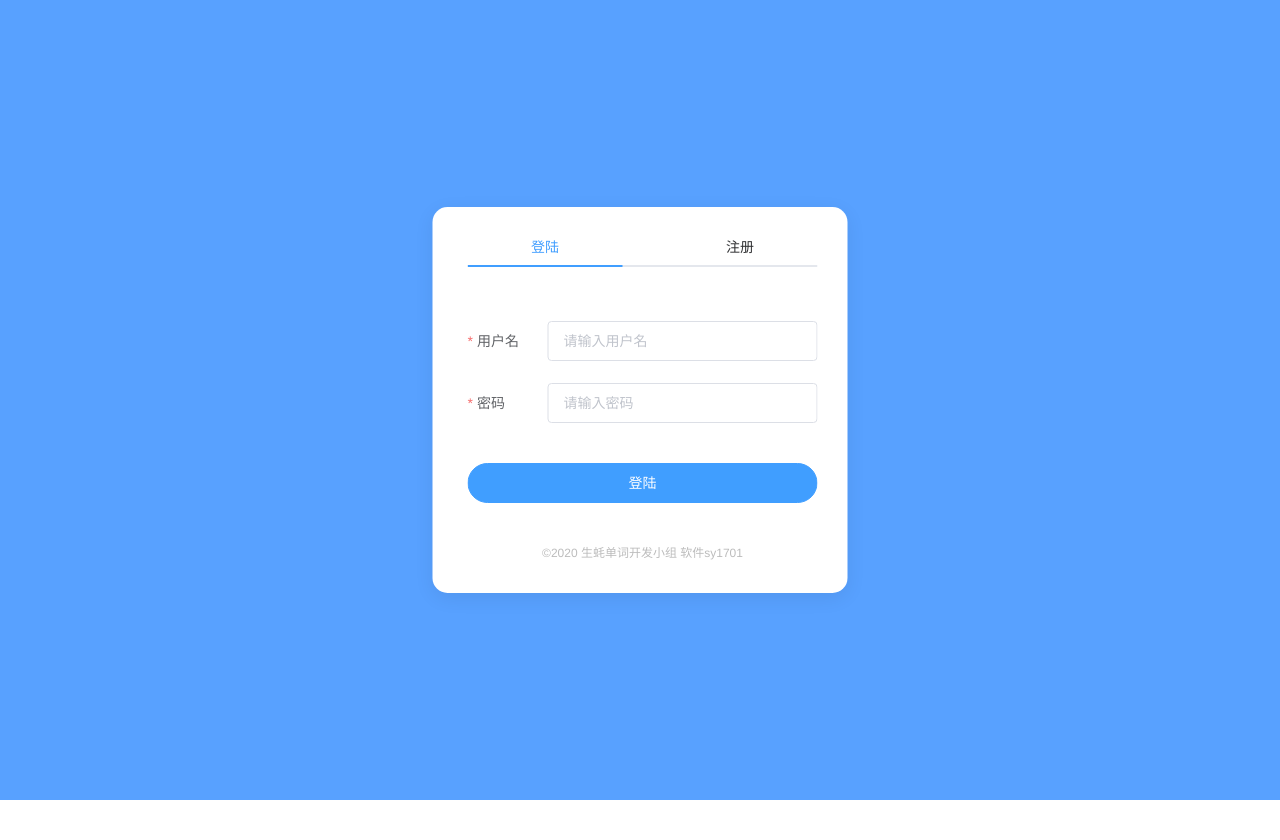
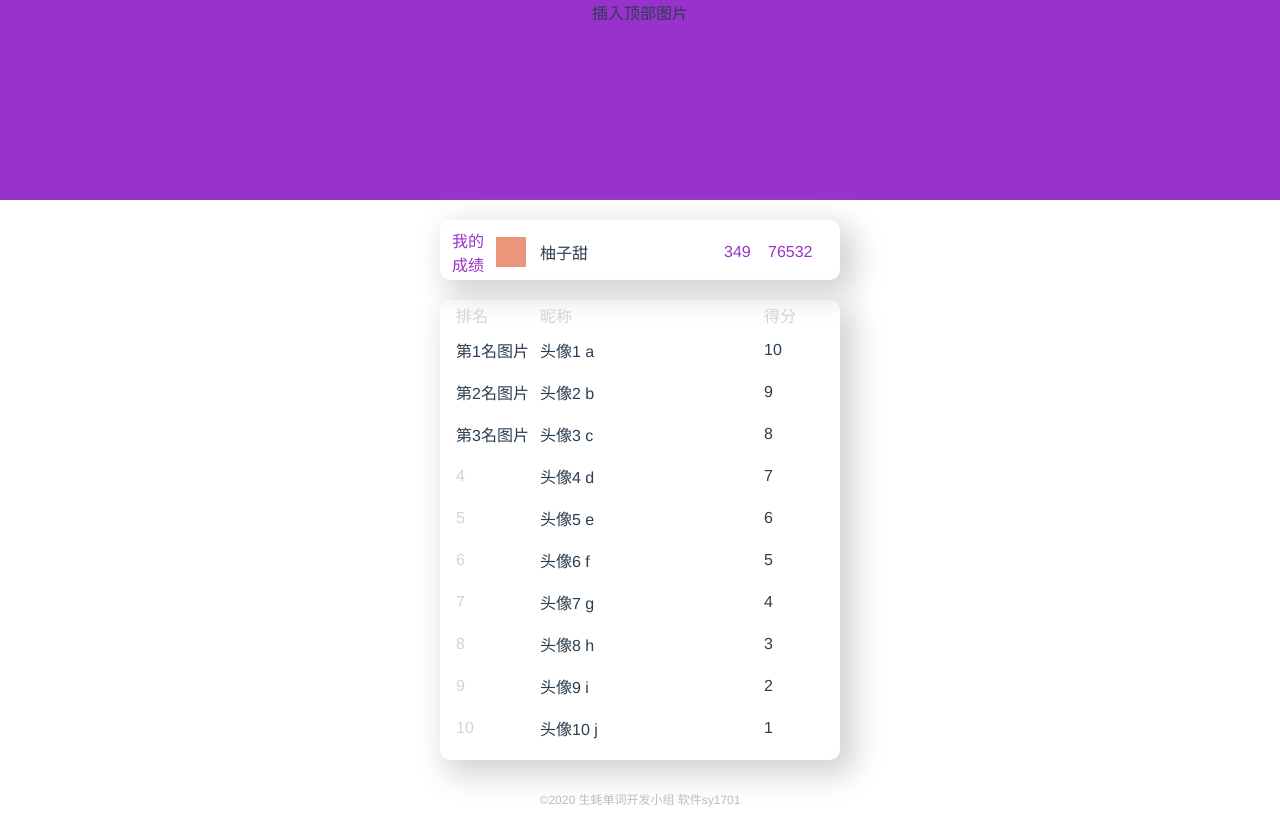
Before and after one commit to Johnson-Zheng/OysterWords, a Vue app in the folder oyster_words/: page /ranking_list in a window 1280 px wide. Before the commit this address led to /login. Before the commit the page ends 800 px from the top, so only its background shows below. Built offline with nearby package versions, Linux system fonts and the light colour scheme.

Commit message:
排行榜
排行榜布局+简单美化完成

```diff
--- /dev/null
+++ b/oyster_words/src/pages/ranking_list.vue
@@ -0,0 +1,186 @@
+<template>
+  <div align="center">
+    <div id="image">插入顶部图片</div>
+    <div id="rankinglist">
+      <div id="myscore">
+        <table>
+          <tr id="tr1">
+            <td id="td1_1">我的成绩</td>
+            <td id="td1_2"><div id="image0"/></td>
+            <td id="td1_3">{{myname}}</td>
+            <td id="td1_4">{{myrank}}</td>
+            <td id="td1_5">{{myscore}}</td>
+          </tr>
+        </table>
+      </div>
+      <div id="list">
+        <table id="t2">
+          <tr id="tr2_1">
+            <td id="td2_1_1">排名</td>
+            <td id="td2_1_2">昵称</td>
+            <td id="td2_1_3">得分</td>
+          </tr>
+          <tr id="tr2_2">
+            <td id="td">第1名图片</td>
+            <td><span>头像1  </span>{{username1}}</td>
+            <td>{{userscore1}}</td>
+          </tr>
+          <tr id="tr2_3">
+            <td>第2名图片</td>
+            <td><span>头像2  </span>{{username2}}</td>
+            <td>{{userscore2}}</td>
+          </tr>
+          <tr id="tr2_4">
+            <td>第3名图片</td>
+            <td><span>头像3  </span>{{username3}}</td>
+            <td>{{userscore3}}</td>
+          </tr>
+          <tr id="tr2_5">
+            <td id="td2_5_1">4</td>
+            <td><span>头像4  </span>{{username4}}</td>
+            <td>{{userscore4}}</td>
+          </tr>
+          <tr id="tr2_6">
+            <td id="td2_6_1">5</td>
+            <td><span>头像5  </span>{{username5}}</td>
+            <td>{{userscore5}}</td>
+          </tr>
+          <tr id="tr2_7">
+            <td  id="td2_7_1">6</td>
+            <td><span>头像6  </span>{{username6}}</td>
+            <td>{{userscore6}}</td>
+          </tr>
+          <tr id="tr2_8">
+            <td id="td2_8_1">7</td>
+            <td><span>头像7  </span>{{username7}}</td>
+            <td>{{userscore7}}</td>
+          </tr>
+          <tr id="tr2_9">
+            <td id="td2_9_1">8</td>
+            <td><span>头像8  </span>{{username8}}</td>
+            <td>{{userscore8}}</td>
+          </tr>
+          <tr id="tr2_10">
+            <td id="td2_10_1">9</td>
+            <td><span>头像9  </span>{{username9}}</td>
+            <td>{{userscore9}}</td>
+          </tr>
+          <tr id="tr2_11">
+            <td id="td2_11_1">10</td>
+            <td><span>头像10  </span>{{username10}}</td>
+            <td>{{userscore10}}</td>
+          </tr>
+        </table>
+      </div>
+    </div>
+    <copyright></copyright>
+  </div>
+</template>
+
+<script>
+import copyright from "../components/footer/copyright";
+export default {
+  name: "ranking_list",
+  components:{
+    copyright
+  },
+  data(){
+    return{
+      myname:"柚子甜",
+      myrank:349,
+      myscore:76532,
+      username1:"a",
+      userscore1:10,
+      username2:"b",
+      userscore2:9,
+      username3:"c",
+      userscore3:8,
+      username4:"d",
+      userscore4:7,
+      username5:"e",
+      userscore5:6,
+      username6:"f",
+      userscore6:5,
+      username7:"g",
+      userscore7:4,
+      username8:"h",
+      userscore8:3,
+      username9:"i",
+      userscore9:2,
+      username10:"j",
+      userscore10:1,
+    }
+
+  }
+}
+</script>
+
+<style scoped>
+  #image{
+    width: 100%;
+    height: 200px;
+    background-color: darkorchid;
+  }
+  #myscore{
+    height: 60px;
+    width: 400px;
+    border-radius: 10px;
+    margin-top: 20px;
+    box-shadow: lightgray 10px 10px 30px 5px ;
+  }
+  #image0,#image1,#image2,#image3,#image4,#image5,#image6,#image7,#image8,#image9,#image10{
+    width: 30px;
+    height: 30px;
+    background-color: darksalmon;
+  }
+  #tr1{
+    height: 60px;
+  }
+  #td1_1{
+    width: 40px;
+    color: darkorchid;
+  }
+  #td1_2{
+    width: 40px;
+  }
+  #td1_3{
+    width: 180px;
+  }
+  #td1_4{
+    width: 40px;
+    color: darkorchid;
+  }
+  #td1_5{
+    width: 60px;
+    color: darkorchid;
+  }
+  #list{
+    width: 400px;
+    height: 460px;
+    /*border: 1px solid black;*/
+    border-radius: 10px;
+    box-shadow: lightgray 10px 10px 30px 5px ;
+    margin-top: 20px;
+  }
+  #t2{
+    margin: auto;
+  }
+  #tr2_1{
+    color: lightgray;
+  }
+  #tr2_2,#tr2_3,#tr2_4,#tr2_5,#tr2_6,#tr2_7,#tr2_8,#tr2_9,#tr2_10,#tr2_11{
+    height: 40px;
+  }
+  #td2_1_1{
+    width: 80px;
+  }
+  #td2_1_2{
+    width: 220px;
+  }
+  #td2_1_3{
+    width: 60px;
+  }
+  #td2_5_1,#td2_6_1,#td2_7_1,#td2_8_1,#td2_9_1,#td2_10_1,#td2_11_1{
+    color: lightgray;
+  }
+</style>
--- a/oyster_words/src/router/index.js
+++ b/oyster_words/src/router/index.js
@@ -2,6 +2,7 @@ import Vue from 'vue'
 import Router from 'vue-router'
 import index from "../pages/index";
 import login from "../pages/login.vue";
+import ranking_list from "../pages/ranking_list.vue";
 
 Vue.use(Router)
 
@@ -28,5 +29,13 @@ export default new Router({
         title: '生蚝单词-登陆'
       }
     },
+    {
+      path: '/ranking_list',
+      name: '生蚝单词-排行榜',
+      component: ranking_list,
+      meta:{
+        title: '生蚝单词-排行榜'
+      }
+    },
   ]
 })
```
